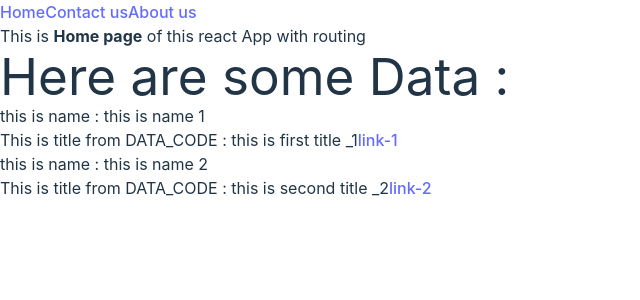
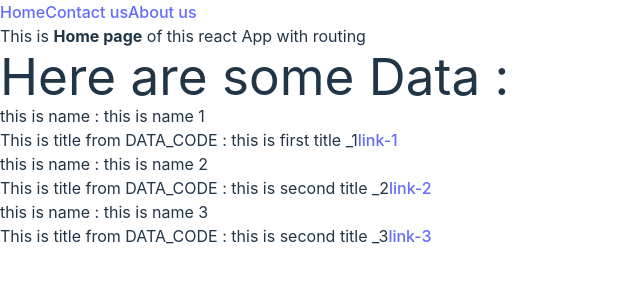
Before and after one commit to Your-Ehsan/Learning-React-Routing, a React (Vite) app: page / in a window 1280 px wide. Shown: the top 300 px of the page, without its empty margins (0-640 px from the left). Built offline with nearby package versions, Linux system fonts and the light colour scheme.

Commit message:
complete data syncing with react and routing basics done for firesrore databases and render.jsx added for this porpuse | lesson 2

```diff
--- a/src/App.jsx
+++ b/src/App.jsx
@@ -1,26 +1,20 @@
 // write App function in react and add routing in it with BrowserRouter, Link, Route and Routes
-import { BrowserRouter, Route, Routes } from "react-router-dom";
+import { BrowserRouter, Route, Routes} from "react-router-dom";
 import Home from "./pages/home";
 import Contact from "./pages/contact";
 import About from "./pages/about";
 import Header from "./components/header";
-import { DATA_CODE } from "./Data/data";
+import Render_Code from "./pages/render_code";
+// import { DATA_CODE } from "./Data/data";
 
-function Render_Code() {
-  return (
-    <>
-      <h1>hy there this is Render_Code() function </h1>
-    </>
-  );
-}
+
 function App() {
-  const render_link = DATA_CODE.map((e) => {
-    return (
-      <>
-        <Route path={e.link} element={<Render_Code />}></Route>
-      </>
-    );
-  });
+  // const render_link = DATA_CODE.map((e) => {
+  //   return (
+  //     <>
+  //     </>
+  //   );
+  // });
   return (
     <>
       <BrowserRouter>
@@ -29,7 +23,8 @@ function App() {
           <Route path="/" element={<Home />}></Route>
           <Route path="/contact" element={<Contact />}></Route>
           <Route path="/about" element={<About />}></Route>
-          {render_link}
+    <Route path={'/:id'} element={<Render_Code />}></Route>
+          {/* {render_link} */}
         </Routes>
       </BrowserRouter>
     </>
--- a/src/Data/data.jsx
+++ b/src/Data/data.jsx
@@ -9,4 +9,9 @@ export let DATA_CODE = [
     title: "this is second title _2",
     link: 'link-2'
   },
+  {
+    name: "this is name 3",
+    title: "this is second title _3",
+    link: 'link-3'
+  },
 ];
--- /dev/null
+++ b/src/pages/render_code.jsx
@@ -0,0 +1,11 @@
+import { useParams } from "react-router-dom";
+export default function Render_Code() {
+    const param  = useParams()
+    console.log(param.id)
+    return (
+      <>
+        <h1>hy there this is Render_Code() function </h1>
+        <span>Hy this is the id of the document : <strong>{param.id}</strong></span>
+      </>
+    );
+  }
```
